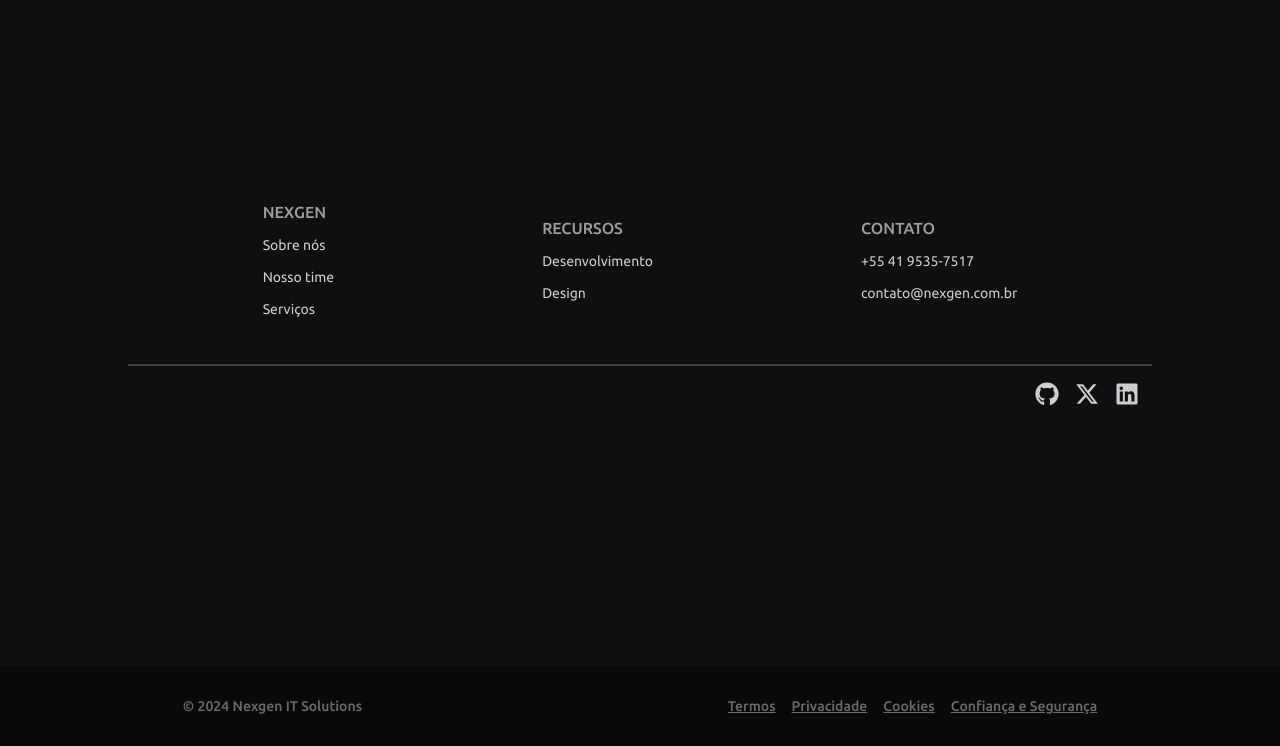
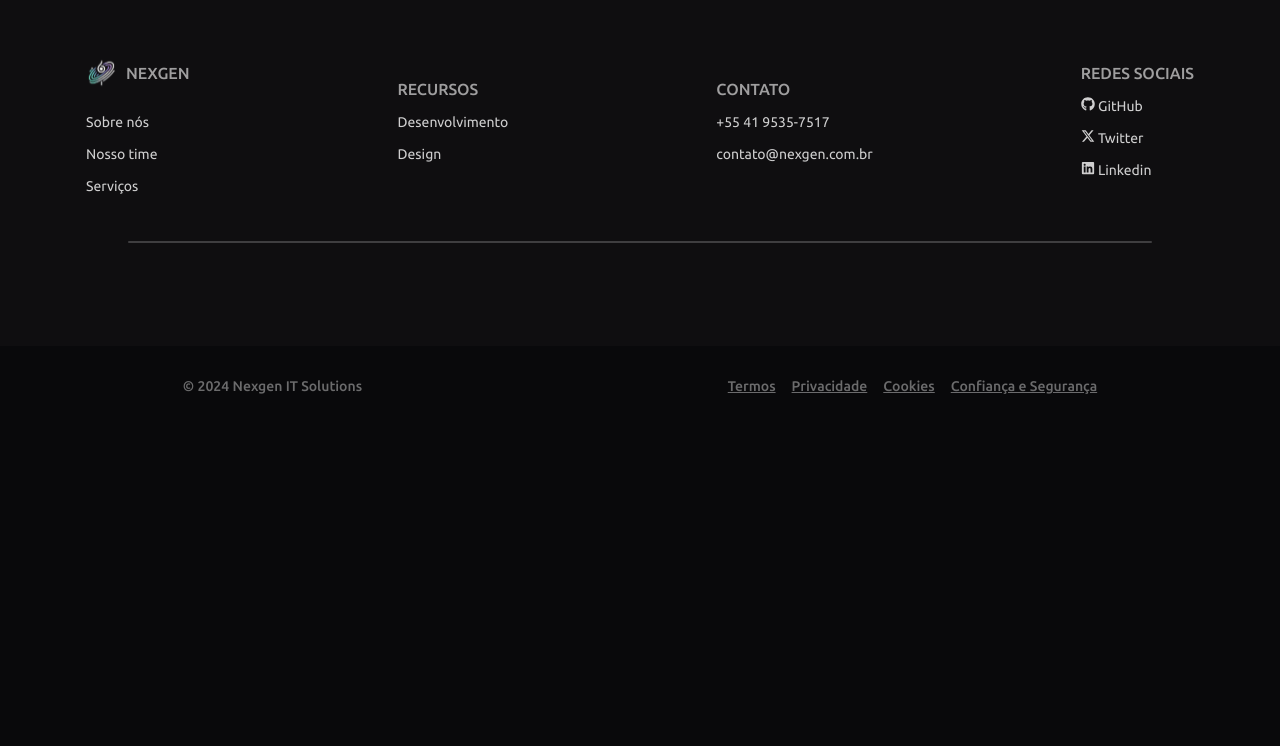
Before and after one commit to NexGenSolutionsIT/nexgen, a Next.js app: page / in a window 1280 px wide. Shown: the part 2582-3328 px from the top of the page. After the commit the page ends 3008 px from the top, so only its background shows below. Built offline with nearby package versions, Linux system fonts and the light colour scheme.

Commit message:
style: adjusts

```diff
--- a/src/components/Footer/Footer.tsx
+++ b/src/components/Footer/Footer.tsx
@@ -8,6 +8,8 @@ import { FaXTwitter } from "react-icons/fa6";
 import { FaLinkedin } from "react-icons/fa";
 import Link from "next/link";
 import { useTheme } from "@/Context/ThemeContext";
+import Logo from "../../../public/logo.svg";
+import Image from "next/image";
 
 const nexgenData = [
   {
@@ -89,7 +91,23 @@ function Footer() {
       <div className={variantStyles.container_footer}>
         <div className={variantStyles.content}>
           <div className={variantStyles.column}>
-            <p className={variantStyles.subtitle}>Nexgen</p>
+            <p
+              className={variantStyles.subtitle}
+              style={{
+                textAlign: "center",
+                justifyContent: "center",
+                alignItems: "center",
+                display: "flex",
+              }}
+            >
+              <Image
+                src={Logo}
+                alt="Nexgen IT Solutions Logo"
+                className={variantStyles.logo}
+                style={{ width: "30px", marginRight: "10px" }}
+              />
+              NexGen{" "}
+            </p>
             {nexgenData.map((link, index) => (
               <Links key={index} href={link.href}>
                 {link.text}
@@ -112,22 +130,28 @@ function Footer() {
               </Links>
             ))}
           </div>
-        </div>
-        <div className={variantStyles.line}></div>
-        <div className={variantStyles.social}>
+          <div className={variantStyles.column}>
+            <p className={variantStyles.subtitle}>Redes Sociais</p>
             <Links href="https://github.com/NexGenSolutionsIT" target="_blank">
               <FaGithub className={variantStyles.icon} />
+              <span className={variantStyles.socialText}>&nbsp;GitHub</span>
             </Links>
-          <Links href="https://github.com/NexGenSolutionsIT" target="_blank">
+
+            <Links href="https://twitter.com/NexGenSolutionsIT" target="_blank">
               <FaXTwitter className={variantStyles.icon} />
+              <span className={variantStyles.socialText}>&nbsp;Twitter</span>
             </Links>
             <Links
               href="https://www.linkedin.com/company/nexgen-systems-solutions/"
               target="_blank"
             >
               <FaLinkedin className={variantStyles.icon} />
+              <span className={variantStyles.socialText}>&nbsp;Linkedin</span>
             </Links>
+            {/* </div> */}
           </div>
+        </div>
+        <div className={variantStyles.line}></div>
       </div>
       <div className={variantStyles.container_bottom}>
         <div>
--- a/src/components/Footer/styles/commun.module.scss
+++ b/src/components/Footer/styles/commun.module.scss
@@ -6,7 +6,7 @@
 
   .container_footer {
     display: flex;
-    height: 90vh;
+    height: 50vh;
     justify-content: center;
     flex-direction: column;
     align-items: center;
```
Lines whose indentation alone changed are shown as unchanged.
